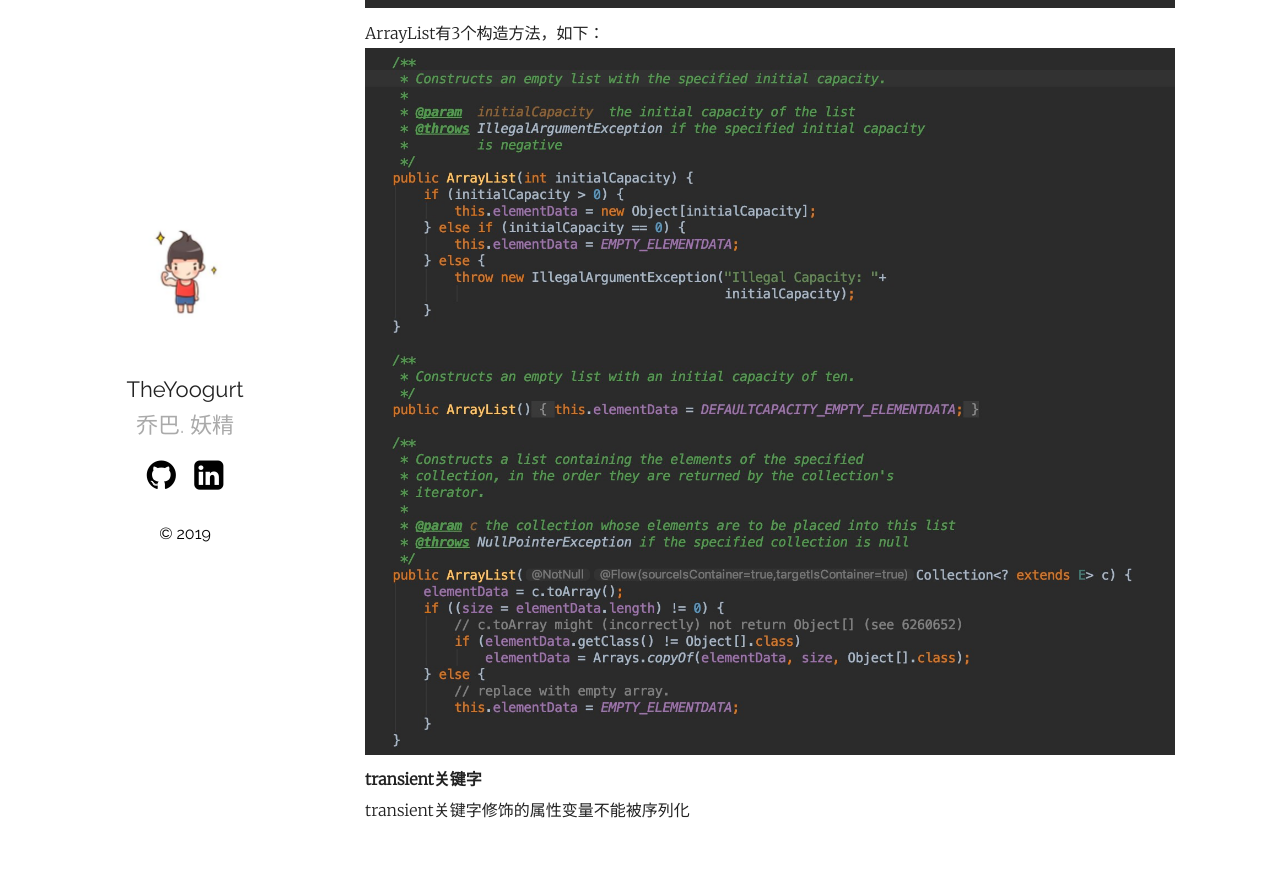
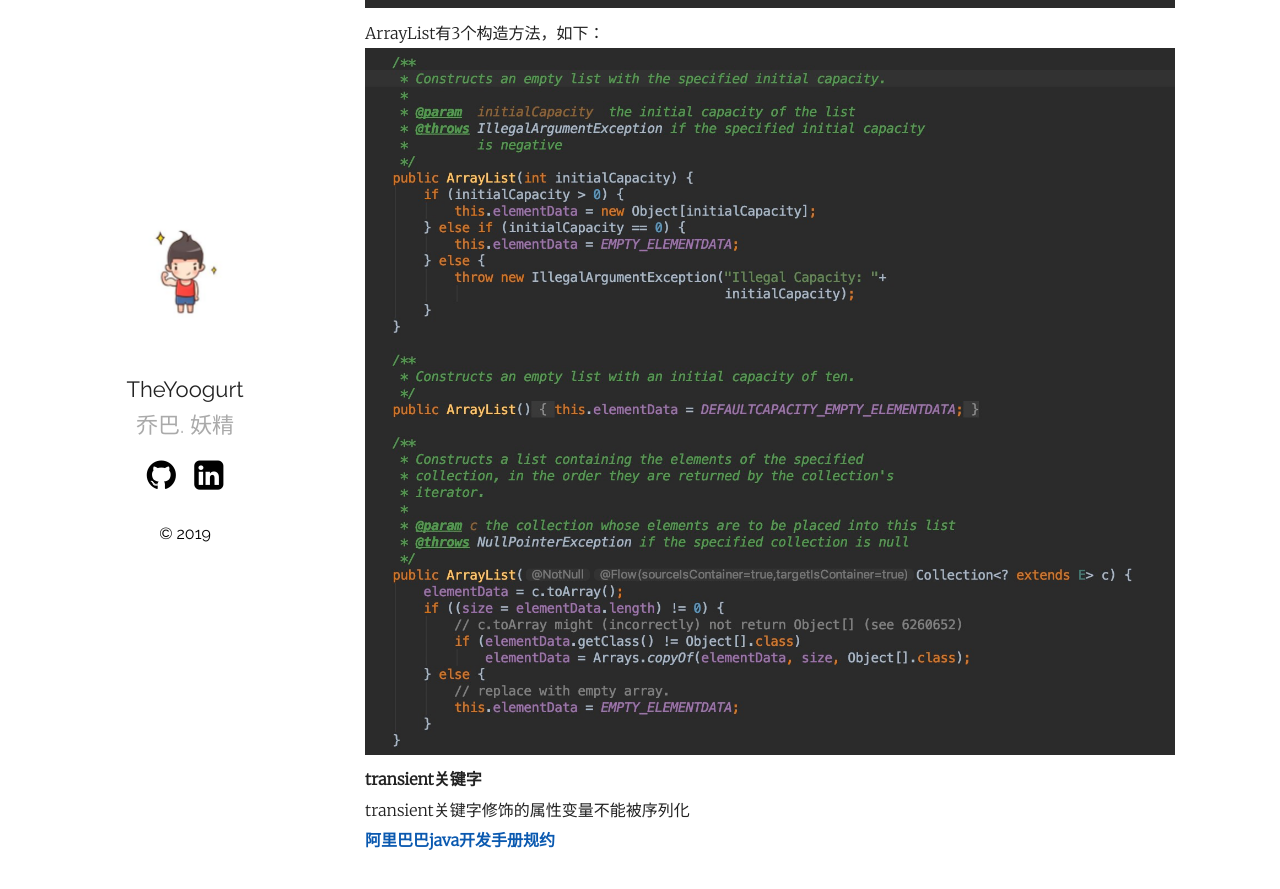
Before and after one commit to TheYoogurt/javalore, a Jekyll site: the page built from index.md, in a window 1280 px wide and 900 px high, scrolled down 3478 px. Shown: the top 889 px of the window. Built offline with Jekyll 4.4.1, drawn with Linux system fonts in a browser that asks for light colours.

Commit message:
阿里巴巴java开发手册规约

```diff
--- a/_posts/2019-06-13-mysql索引梳理.markdown
+++ b/_posts/2019-06-13-mysql索引梳理.markdown
@@ -34,3 +34,4 @@ ArrayList有3个构造方法，如下：
 ![ArrayList的构造方法](assets/ArrayListContruct.png "ArrayList的构造方法")
 **transient关键字**
 transient关键字修饰的属性变量不能被序列化
+**[阿里巴巴java开发手册规约](https://ucc.alicdn.com/download/%E9%98%BF%E9%87%8C%E5%B7%B4%E5%B7%B4Java%E5%BC%80%E5%8F%91%E6%89%8B%E5%86%8C%EF%BC%88%E5%8D%8E%E5%B1%B1%E7%89%88%EF%BC%89.pdf?spm=a2c6h.12999620.1371281.1.7e6f57388hZvp4&file=%E9%98%BF%E9%87%8C%E5%B7%B4%E5%B7%B4Java%E5%BC%80%E5%8F%91%E6%89%8B%E5%86%8C%EF%BC%88%E5%8D%8E%E5%B1%B1%E7%89%88%EF%BC%89.pdf)**
```
